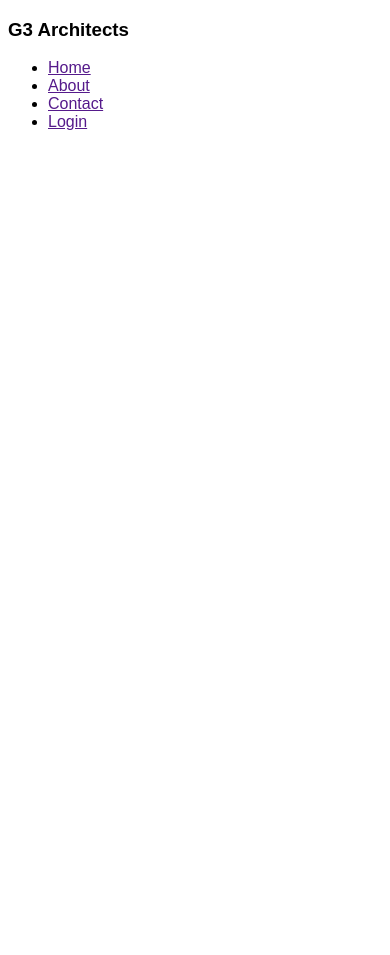
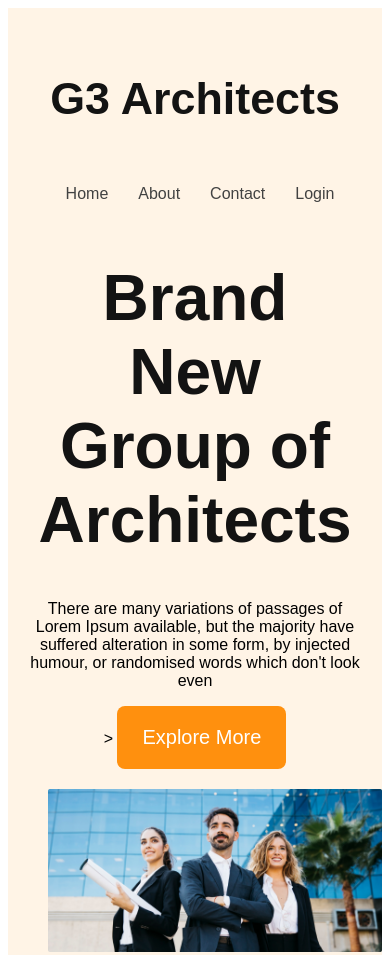
Before and after one commit to Amran147/g3-architechs-website, a plain HTML site: page index.html in a window 390 px wide. Shown: the top 955 px of the page. Before the commit the page ends 844 px from the top, so only its background shows below. Drawn offline with Linux system fonts and the light colour scheme.

Commit message:
finished the header section with responsive for mobile and medium devices

```diff
--- a/index.html
+++ b/index.html
@@ -9,7 +9,7 @@
 <body>
     <header>
         <nav>
-            <h3>G3 Architects</h3>
+            <h3 class="nav-title">G3 Architects</h3>
             <ul>
                 <li><a href="">Home</a></li>
                 <li><a href="">About</a></li>
@@ -17,6 +17,14 @@
                 <li><a href="">Login</a></li>
             </ul>
         </nav>
+        <div class="banner">
+                <div class="banner-content">
+                    <h1 class="banner-title">Brand New Group of Architects</h1>
+                    <p class="banner-discription">There are many variations of passages of Lorem Ipsum available, but the majority have suffered alteration in some form, by injected humour, or randomised words which don't look even</p>>
+                   <button class="btn-primary">Explore More</button>
+                </div>
+              <img src="images/banner.png" alt="">
+        </div>
     </header>
     <main>
 
--- a/styles/architechs.css
+++ b/styles/architechs.css
@@ -3,6 +3,81 @@
 <link rel="preconnect" href="https://fonts.gstatic.com" crossorigin>
 <link href="https://fonts.googleapis.com/css2?family=Work+Sans:wght@400;500;600;700;800&display=swap");
 
+/* shared styles */
 *{
     font-family: 'Work Sans', sans-serif;
 }
+.btn-primary{
+    border-radius: 8px;
+    color: #fff;
+    font-size: 1.25rem;
+    background: #ff900e;
+    padding: 20px 25px;
+   cursor: pointer;
+   border: 0;
+}
+/* header styles */
+header{
+    background: rgba(255, 144, 14, 0.10);
+    padding: 50px 240px;
+}
+nav{
+    display: flex;
+    justify-content: space-between;
+    align-items: center;
+}
+.nav-title{
+    font-size: 2.8rem;
+    font-weight: 700;
+    color: #131313;
+}
+nav > ul {
+    display: flex;
+}
+nav  li{
+    list-style: none;
+    margin-right: 30px;
+    font-weight: 500;
+    font-size: 1rem;
+}
+nav li a{
+    text-decoration: none;
+    color: #424242;
+}
+/* banner styles */
+.banner-content{
+    max-width: 800px;
+    text-align: center;
+    margin: 0 auto;
+}
+.banner-title{
+    font-size: 4rem;
+    font-weight: 700;
+    color: #131313;
+}
+.banner-description{
+    color: #727272;
+}
+.banner img {
+    margin: 20px;
+    width: 100%;
+}
+/* responsive media queries */
+/* mobile devices */
+@media screen and (max-width:576px) {
+    header{
+        padding: 20px;
+    }
+    nav{
+        flex-direction: column;
+    }
+}
+/* tablet or medium devices */
+@media screen and (min-width:576px) and (max-width:960px) {
+    header{
+        padding: 50px;
+    }
+    nav{
+        flex-direction: column;
+    }
+}
```
